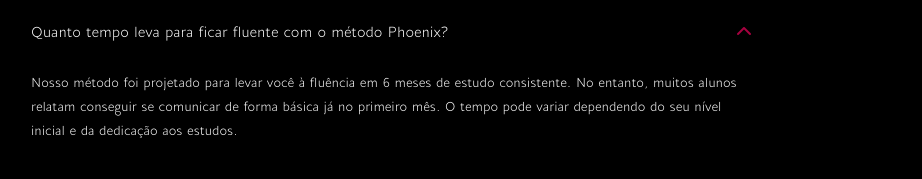
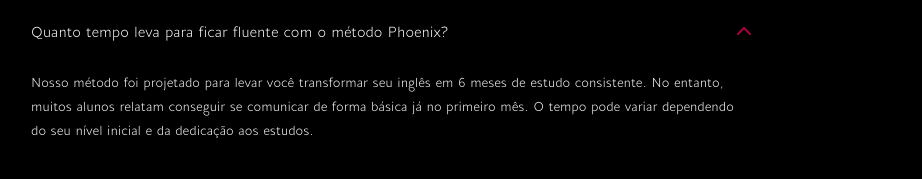
Before and after one commit to phoenix-droid-art/phoenix-landing-page, a website: page index.html in a window 1280 px wide. Both pictures are taken after a click on the button "Quanto tempo leva para ficar fluente com o método Phoenix?". Shown: the part 4246-4425 px from the top of the page, without its empty margins (249-1171 px from the left). Drawn offline with nearby package versions, Linux system fonts and the light colour scheme.

Commit message:
Update index.html

```diff
--- a/index.html
+++ b/index.html
@@ -527,7 +527,7 @@
                     </button>
                     <div class="faq-answer hidden px-6 pb-6">
                         <p class="text-gray-700">
-                            Nosso método foi projetado para levar você à fluência em 6 meses de estudo consistente. No entanto, muitos alunos relatam conseguir se comunicar de forma básica já no primeiro mês. O tempo pode variar dependendo do seu nível inicial e da dedicação aos estudos.
+                            Nosso método foi projetado para levar você transformar seu inglês em 6 meses de estudo consistente. No entanto, muitos alunos relatam conseguir se comunicar de forma básica já no primeiro mês. O tempo pode variar dependendo do seu nível inicial e da dedicação aos estudos.
                         </p>
                     </div>
                 </div>
```
